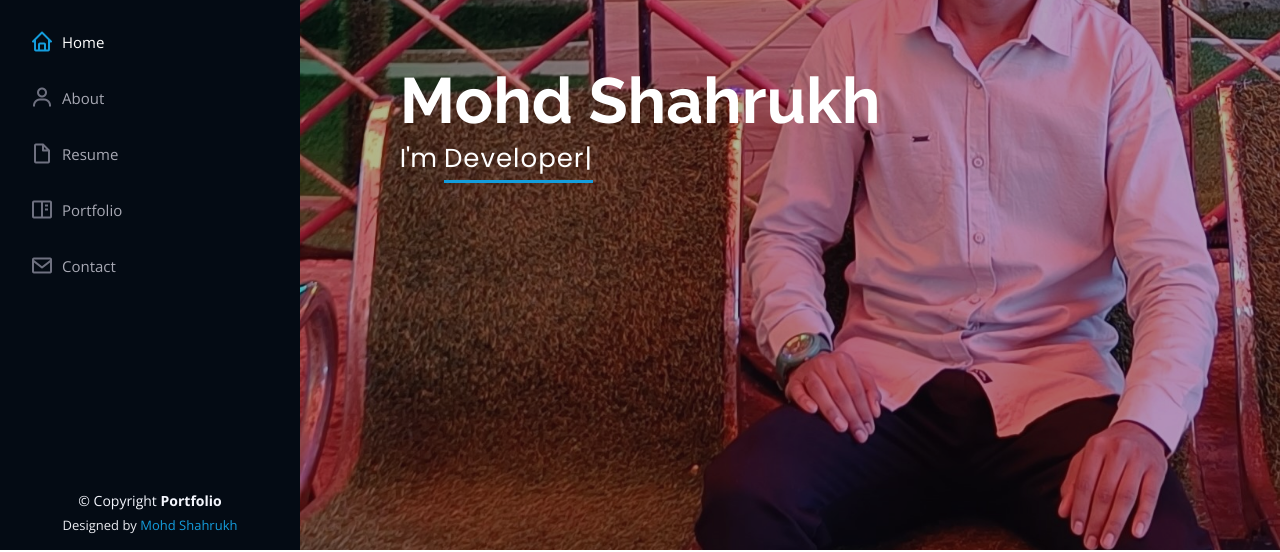
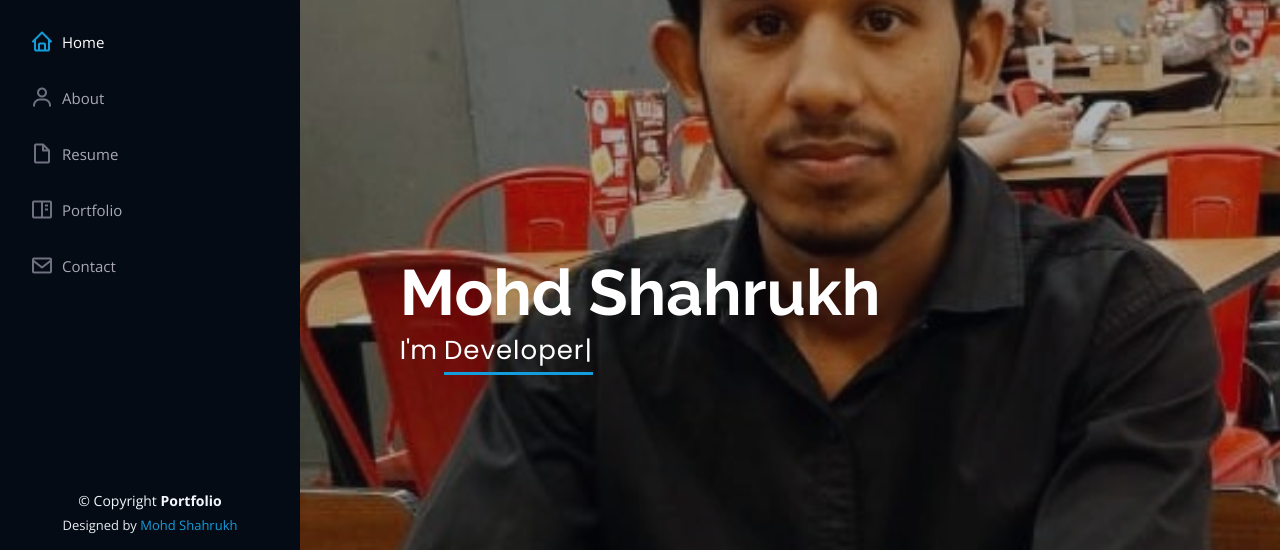
Before and after one commit to shaikhmohdshahrukh/PortfolioSecound, a plain HTML site: page index.html in a window 1280 px wide. Shown: the part 250-802 px from the top of the page. Drawn offline with nearby package versions, Linux system fonts and the light colour scheme.

Commit message:
Update style.css

```diff
--- a/assets/css/style.css
+++ b/assets/css/style.css
@@ -302,6 +302,19 @@ h6 {
     margin-bottom: 30px;
   }
 }
+  #hero {
+  width: 100%;
+  height: 100vh;
+  background: url("../img/srk.jpeg") top center;
+  background-size: cover;
+
+
+}
+
+.hero-container{
+ margin-top: 30%;
+}
+
 
 /*--------------------------------------------------------------
 # Sections General
```
